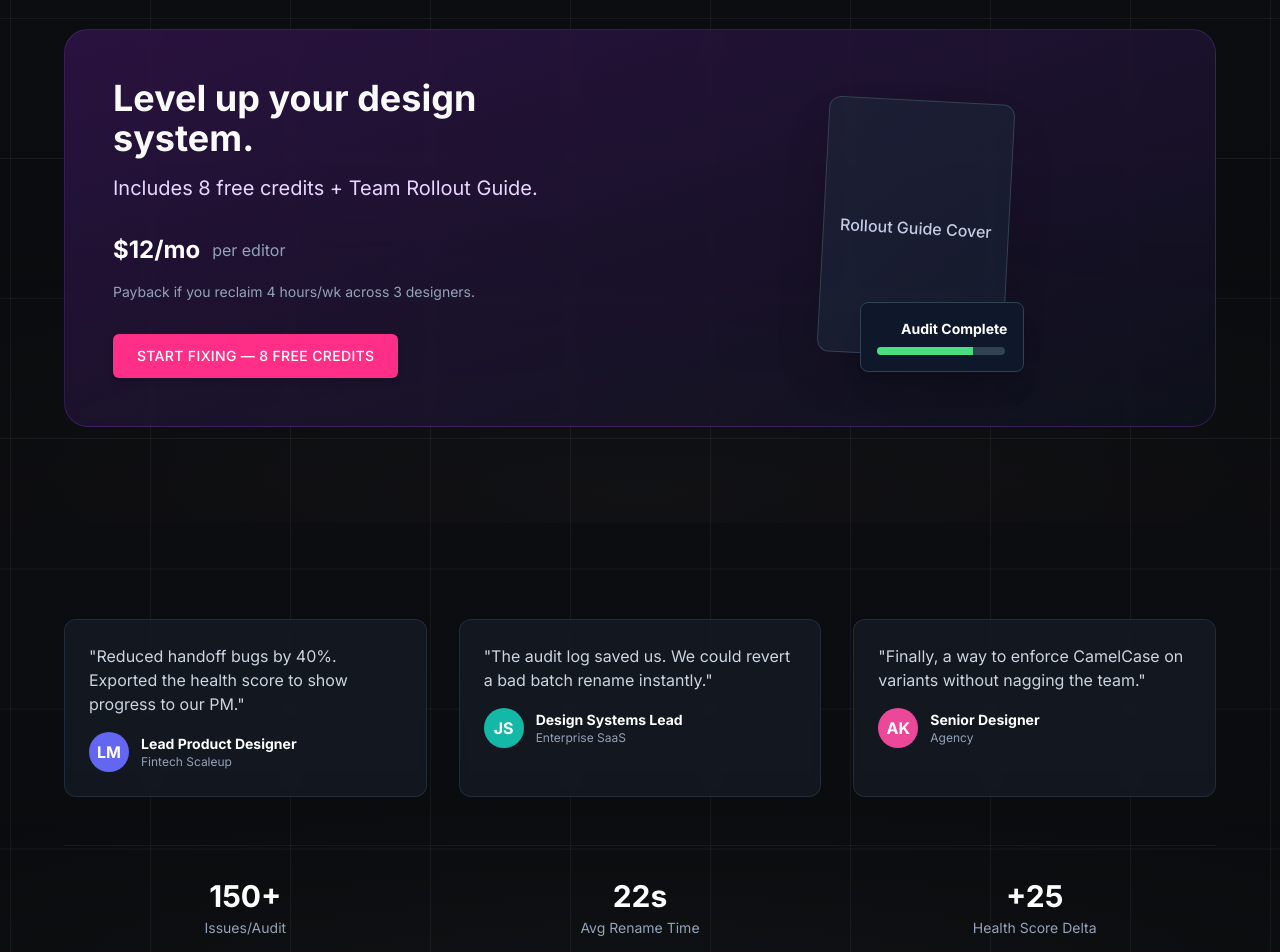
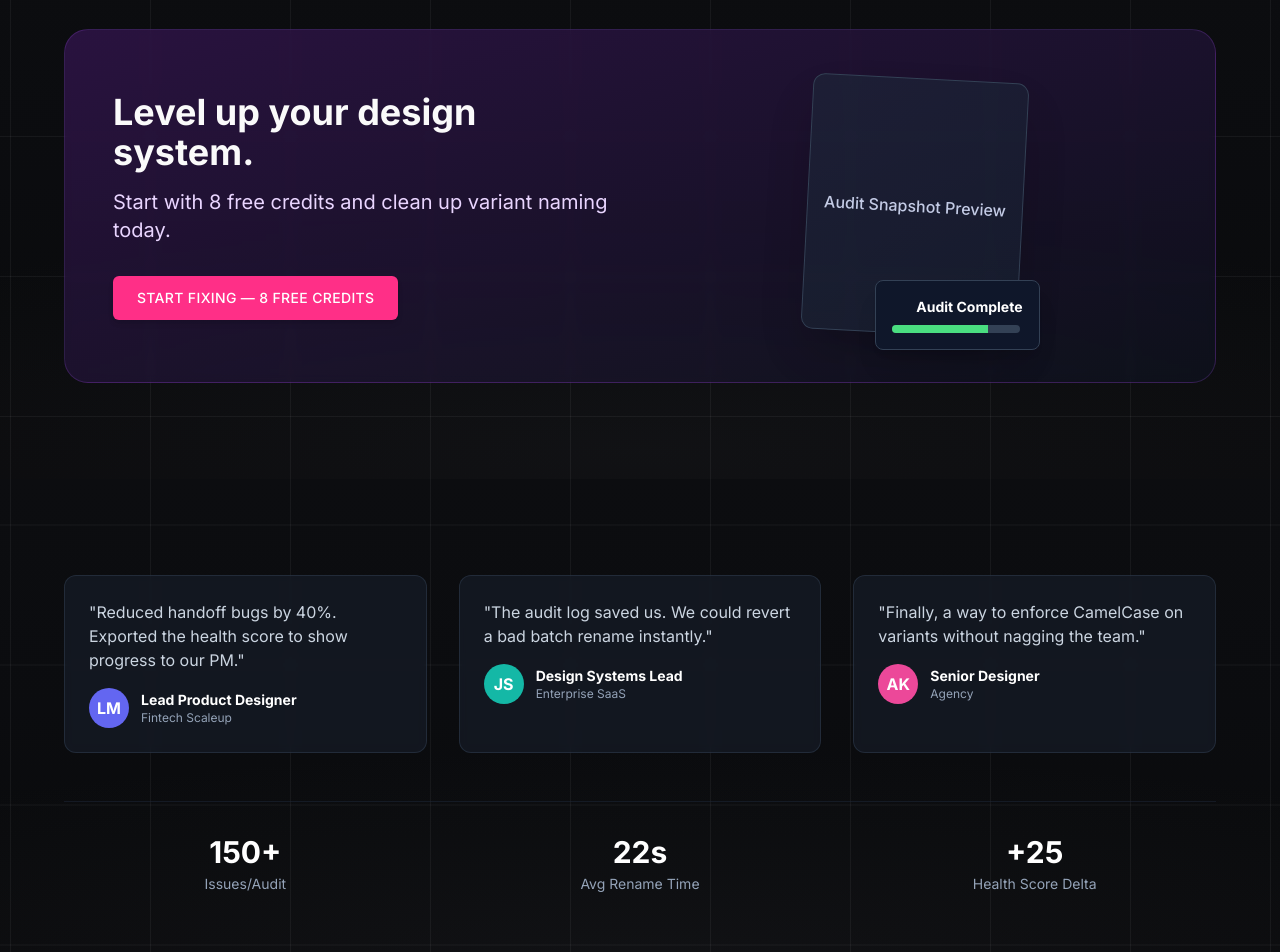
Before and after one commit to emviedv/BKitLaunch, a React (Vite) app: page /biblio-rename in a window 1280 px wide. Shown: the part 5627-6579 px from the top of the page. Built offline with nearby package versions, Linux system fonts and the light colour scheme; some icons are missing.

Commit message:
chore: drop pricing and guide CTA on AI rename

```diff
--- a/src/components/AIRenameVariantsPage.tsx
+++ b/src/components/AIRenameVariantsPage.tsx
@@ -260,14 +260,7 @@ const AIRenameVariantsPage = () => {
           <div className="grid md:grid-cols-2 gap-12 items-center relative z-10">
             <div>
               <h2 className="text-3xl md:text-4xl font-bold mb-4">Level up your design system.</h2>
-              <p className="text-xl text-purple-200 mb-8">Includes 8 free credits + Team Rollout Guide.</p>
-              <div className="space-y-4 mb-8">
-                 <div className="flex items-center gap-3">
-                    <span className="text-2xl font-bold">$12/mo</span>
-                    <span className="text-slate-400">per editor</span>
-                 </div>
-                 <p className="text-sm text-slate-400">Payback if you reclaim 4 hours/wk across 3 designers.</p>
-              </div>
+              <p className="text-xl text-purple-200 mb-8">Start with 8 free credits and clean up variant naming today.</p>
               <Button asChild className={HERO_PRIMARY_BUTTON_CLASS} size="lg">
                  <a href={PLUGIN_URL} target="_blank" rel="noopener noreferrer">
                   Start fixing — 8 free credits
@@ -276,7 +269,7 @@ const AIRenameVariantsPage = () => {
             </div>
             <div className="flex justify-center">
                <div className="relative">
-                   <PlaceholderImage label="Rollout Guide Cover" height="h-64" className="w-48 shadow-2xl rotate-3" />
+                   <PlaceholderImage label="Audit Snapshot Preview" height="h-64" className="w-48 shadow-2xl rotate-3" />
                    <div className="absolute -bottom-4 -right-4 bg-[#0f172a] p-4 rounded-lg border border-slate-700 shadow-xl">
                       <div className="flex items-center gap-2 mb-2">
                         <Check className="w-4 h-4 text-green-400" />
```
Also changed, not shown: 1 other file (tests, documents, lock files or other folders).
